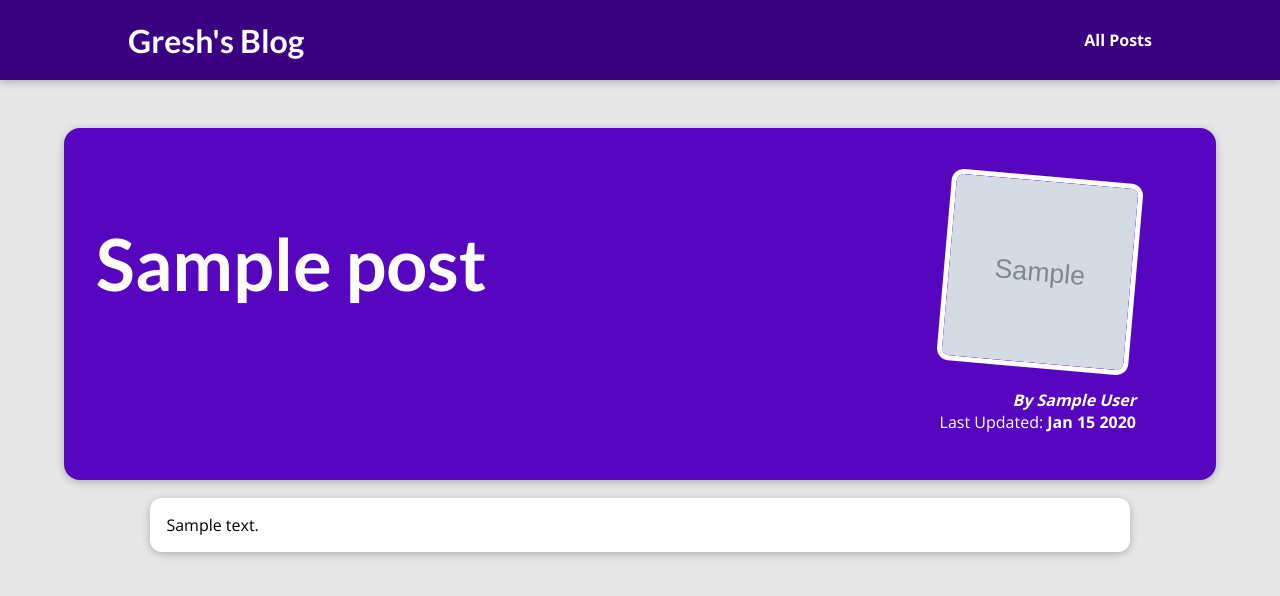
After one commit to greshbasic/My-Blog, a Django app: template my_site/blog/templates/blog/post-detail.html in a window 1280 px wide. The commit adds this page. Shown: the top 596 px of the page. Run offline with Django 5.2, Linux system fonts and the light colour scheme; the template is opened without the code that fills it: most values are stand-ins (such as "Sample title", 1, 10 or a date in 2020); grey boxes marked "Sample" are stand-in pictures.

Commit message:
core website completed

```diff
--- /dev/null
+++ b/my_site/blog/static/blog/post-detail.css
@@ -0,0 +1,75 @@
+body {
+  background-color: #e7e7e7;
+}
+
+#main-navigation {
+  background-color: #390281;
+  box-shadow: 0 2px 8px rgba(0, 0, 0, 0.25);
+}
+
+#summary {
+  margin: 8rem auto 3rem auto;
+  padding: 2rem;
+  width: 90%;
+  max-width: 90rem;
+  border-radius: 16px;
+  background-color: #5706c0;
+  position: relative;
+  box-shadow: 0 2px 8px rgba(0, 0, 0, 0.25);
+  height: 22rem;
+}
+
+#summary h2 {
+  color: white;
+  font-size: 4.5rem;
+  margin-bottom: 0.25rem;
+}
+
+#summary article {
+  position: absolute;
+  top: 2rem;
+  right: 3rem;
+  padding: 1rem 2rem;
+  border-radius: 12px;
+  text-align: right;
+  color: white;
+}
+
+#summary article img {
+  width: 12rem;
+  height: 12rem;
+  border-radius: 12px;
+  transform: rotateZ(5deg);
+  border: 5px solid white;
+  margin-bottom: 1rem;
+}
+
+#summary address {
+  font-weight: bold;
+}
+
+#summary a {
+  color: white;
+  text-decoration: none;
+}
+
+#summary time {
+  font-weight: bold;
+}
+
+main {
+  width: 90%;
+  max-width: 90rem;
+  margin: 12rem auto;
+  background-color: white;
+  padding: 1rem;
+  border-radius: 12px;
+  box-shadow: 0 2px 8px rgba(0, 0, 0, 0.25);
+}
+
+.tag {
+  background-color: white;
+  color: #390281;
+  padding: 0.5rem 1rem;
+  border-radius: 8px;
+}
--- a/my_site/blog/static/blog/post.css
+++ b/my_site/blog/static/blog/post.css
@@ -1,7 +1,3 @@
-.post__content {
-    text-align: center;
-}
-
 .post {
     display: flex;
     flex-direction: column;
--- a/my_site/blog/templates/blog/index.html
+++ b/my_site/blog/templates/blog/index.html
@@ -20,13 +20,15 @@
 <section id="latest-posts">
     <h2> Recent Posts </h2>
     <ul>
-        {% include "blog/includes/post.html" %}
+        {% for post in posts %}
+            {% include "blog/includes/post.html" %}
+        {% endfor %}
     </ul>
 </section>
 
 <section id="about">
     <h2> About Me </h2>
     <p>I love One Piece, Saw, and everything sci-fi and horror!</p>
-    <p> My goal is to grow as a developerr and share my thoughts</p>
+    <p> My goal is to grow as a developer and share my thoughts</p>
 </section>
 {% endblock %}
--- /dev/null
+++ b/my_site/blog/templates/blog/post-detail.html
@@ -0,0 +1,25 @@
+{% extends "base.html" %}
+{% load static %}
+
+{% block title %} {{ post.title }}{% endblock %}
+
+{% block css_files %}
+    <link rel="stylesheet" href="{% static "blog/post-detail.css" %}">
+{% endblock %}
+
+{% block content %}
+
+<section id="summary">
+    <h2> {{ post.title }} </h2>
+    <article>
+        <img src="{% static "blog/images/"|add:post.image %}" alt=post.title>
+        <address> By {{ post.author }} </address>
+        <div>
+            Last Updated: <time>{{post.date |date:"M d Y"}}</time>
+        </div>
+    </article>
+
+    <main>
+        {{ post.content }} <!-- |linebreaks -->
+    </main>
+{% endblock %}
--- /dev/null
+++ b/my_site/templates/404.html
@@ -0,0 +1,6 @@
+{% extends "base.html" %}
+{% block title %} Page Not Found {% endblock %}
+{% block content %}
+    <h1>Page Not Found</h1>
+    <p>Sorry, I couldn't find the page you were looking for.</p>
+{% endblock %}
--- a/my_site/templates/base.html
+++ b/my_site/templates/base.html
@@ -14,9 +14,9 @@
 </head>
 <body>
     <header id="main-navigation">
-        <h1><a href="">Gresh's Blog</a></h1>
+        <h1><a href='{% url "starting-page" %}'>Gresh's Blog</a></h1>
         <nav>
-            <a href="">All Posts</a>
+            <a href="{% url 'posts-page' %}">All Posts</a>
         </nav>
     </header>
 
```
Also changed, not shown: my_site/blog/templates/blog/all-posts.html (+3 -6 lines), my_site/blog/templates/blog/includes/post.html (+4 -5 lines), my_site/blog/views.py (+75 -3 lines), my_site/blog/static/blog/all-posts.css (indentation only), my_site/static/app.css (indentation only). Lines whose indentation alone changed are shown as unchanged.
